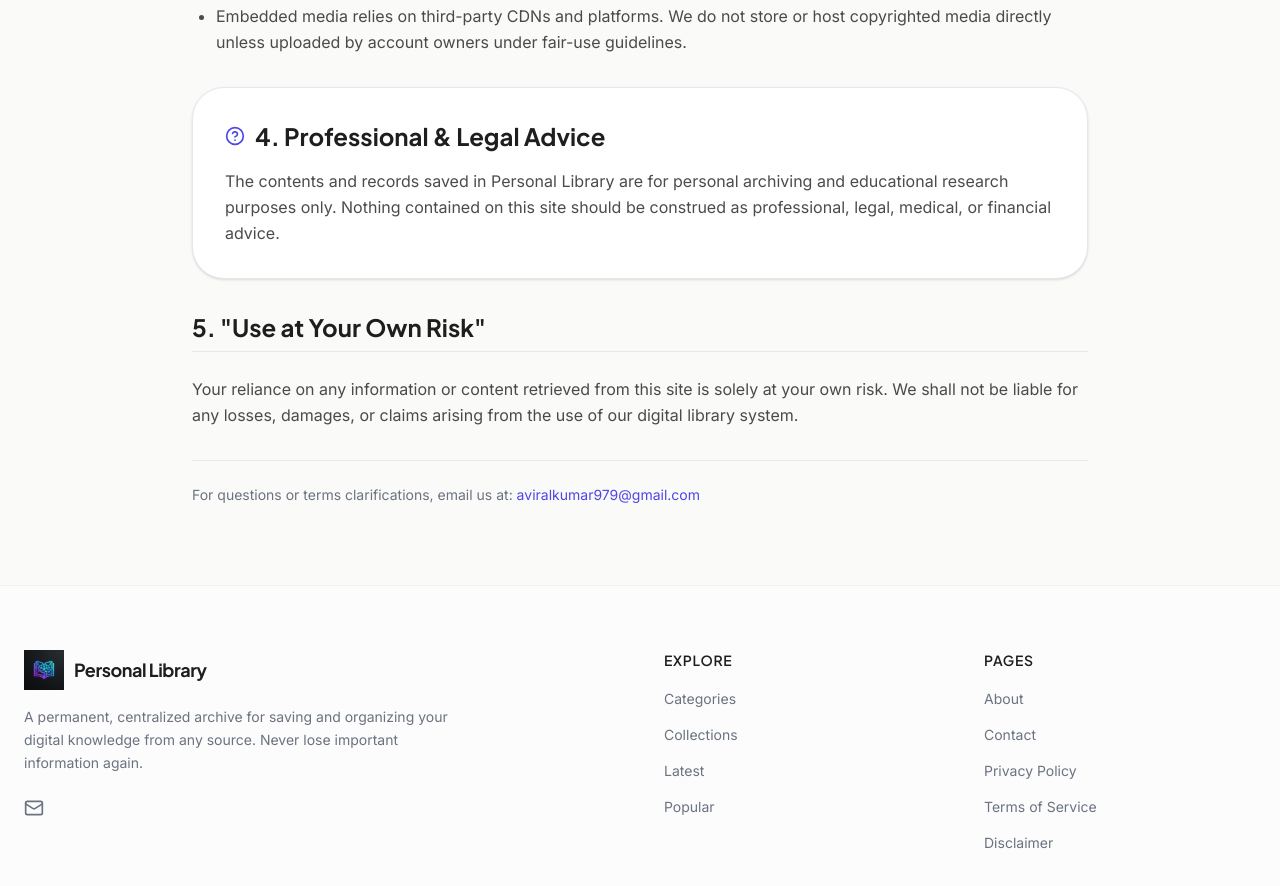
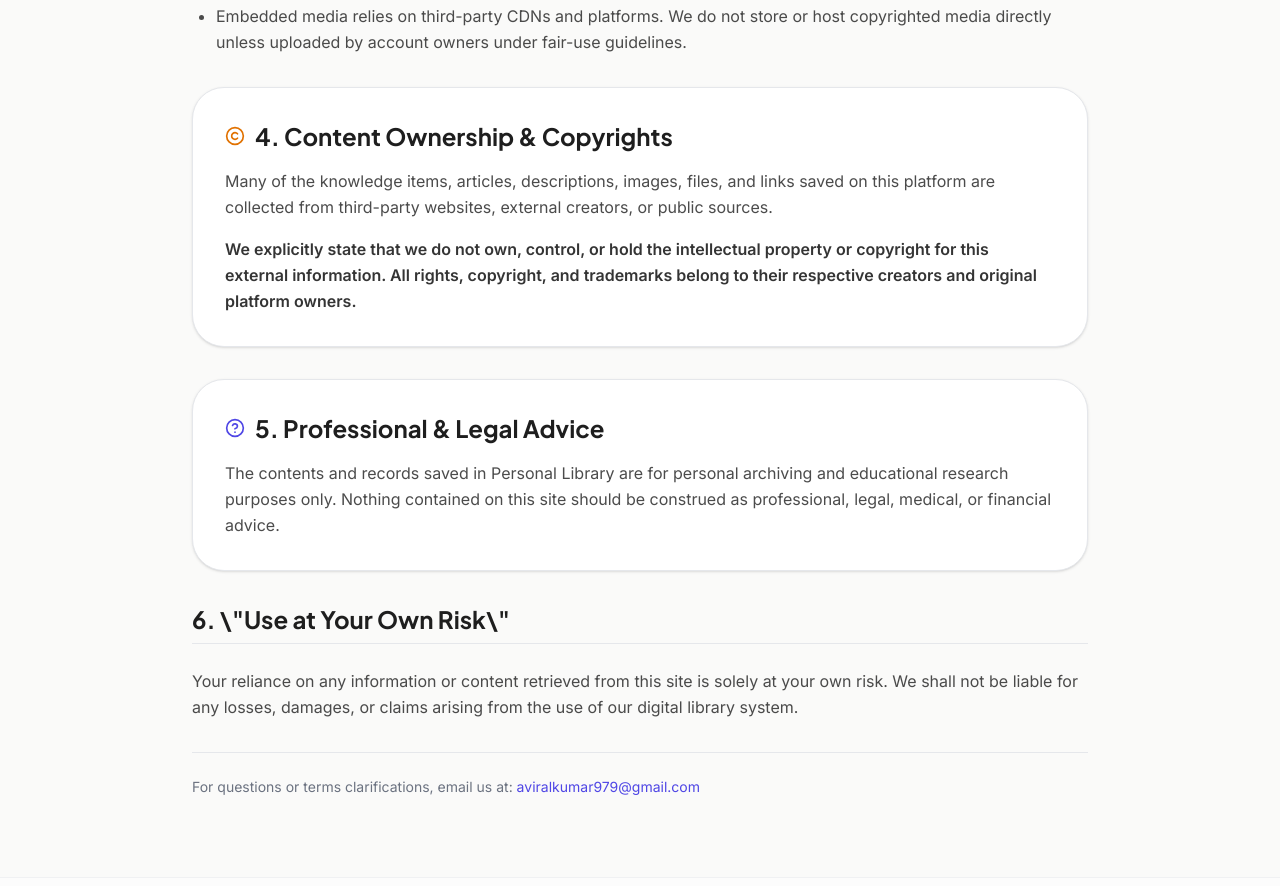
Before and after one commit to Aviral979/personal-libraray-, a Next.js app: page /disclaimer in a window 1280 px wide. Shown: the part 1000-1886 px from the top of the page. Built offline with nearby package versions, Linux system fonts and the light colour scheme.

Commit message:
Add Content Ownership and Copyright section to Disclaimer page

```diff
--- a/src/app/(public)/disclaimer/page.tsx
+++ b/src/app/(public)/disclaimer/page.tsx
@@ -1,4 +1,4 @@
-import { AlertTriangle, Info, HelpCircle, RefreshCw } from "lucide-react";
+import { AlertTriangle, Info, HelpCircle, RefreshCw, Copyright } from "lucide-react";
 
 export default function DisclaimerPage() {
   const lastUpdated = new Date().toLocaleDateString("en-US", {
@@ -63,7 +63,19 @@ export default function DisclaimerPage() {
 
           <section className="bg-card rounded-2xl border p-6 sm:p-8 shadow-sm space-y-4">
             <h2 className="text-2xl font-bold text-foreground flex items-center gap-2.5">
-              <HelpCircle className="h-5 w-5 text-primary" /> 4. Professional & Legal Advice
+              <Copyright className="h-5 w-5 text-amber-600 dark:text-amber-400" /> 4. Content Ownership & Copyrights
+            </h2>
+            <p>
+              Many of the knowledge items, articles, descriptions, images, files, and links saved on this platform are collected from third-party websites, external creators, or public sources.
+            </p>
+            <p className="font-semibold text-foreground/90">
+              We explicitly state that we do not own, control, or hold the intellectual property or copyright for this external information. All rights, copyright, and trademarks belong to their respective creators and original platform owners.
+            </p>
+          </section>
+
+          <section className="bg-card rounded-2xl border p-6 sm:p-8 shadow-sm space-y-4">
+            <h2 className="text-2xl font-bold text-foreground flex items-center gap-2.5">
+              <HelpCircle className="h-5 w-5 text-primary" /> 5. Professional & Legal Advice
             </h2>
             <p>
               The contents and records saved in Personal Library are for personal archiving and educational research purposes only. Nothing contained on this site should be construed as professional, legal, medical, or financial advice.
@@ -71,7 +83,7 @@ export default function DisclaimerPage() {
           </section>
 
           <div className="space-y-6">
-            <h2 className="text-2xl font-bold text-foreground border-b pb-2">5. "Use at Your Own Risk"</h2>
+            <h2 className="text-2xl font-bold text-foreground border-b pb-2">6. \"Use at Your Own Risk\"</h2>
             <p>
               Your reliance on any information or content retrieved from this site is solely at your own risk. We shall not be liable for any losses, damages, or claims arising from the use of our digital library system.
             </p>
```
